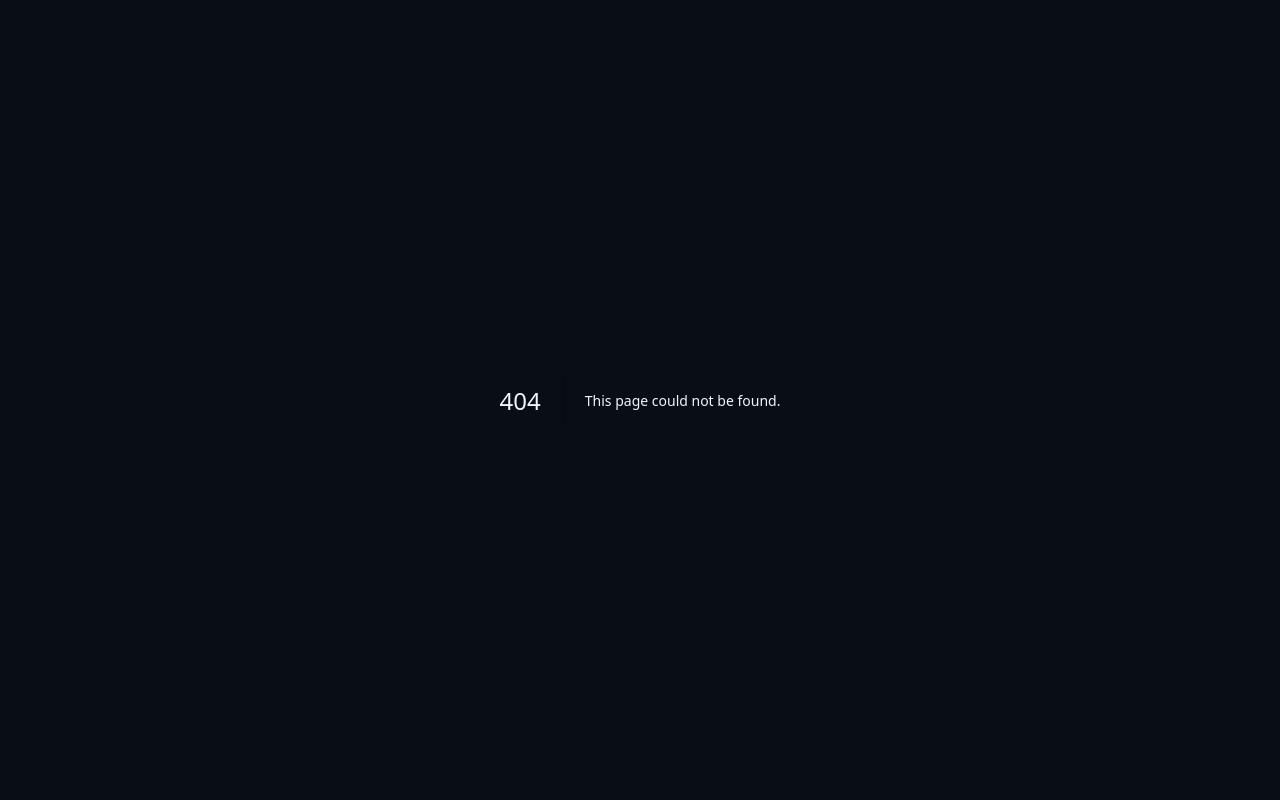
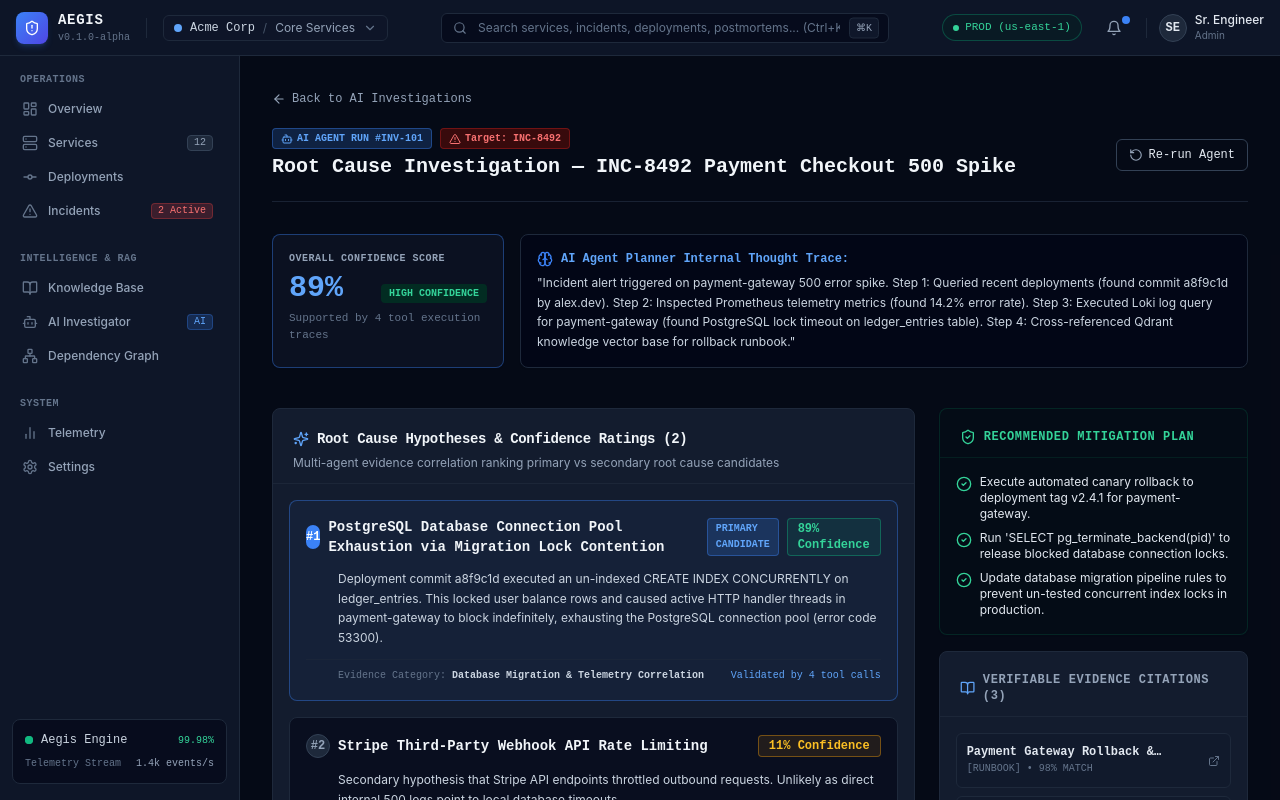
Before and after one commit to Rohan-shiva/aegis-engineering-reliablity-plateform, a Next.js app in the folder apps/web/: page /investigations/inv-101 in a window 1280 px wide. Before the commit this address had no page. Shown: the top 800 px of the page. Built offline with nearby package versions, Linux system fonts and the light colour scheme.

Commit message:
feat(web): build AI Investigation Detail page shell with confidence gauge and planner thought header

```diff
--- /dev/null
+++ b/apps/web/src/app/investigations/[investigationId]/page.tsx
@@ -0,0 +1,156 @@
+"use client";
+
+import React, { useState } from "react";
+import Link from "next/link";
+import { AppShell } from "@/components/layout/AppShell";
+import { AIHypothesesPanel } from "@/components/investigations/AIHypothesesPanel";
+import { AIToolExecutionTraces } from "@/components/investigations/AIToolExecutionTraces";
+import { AISidebarPanel } from "@/components/investigations/AISidebarPanel";
+import { Card, CardHeader, CardTitle, CardDescription, CardContent } from "@/components/ui/Card";
+import { Button } from "@/components/ui/Button";
+import { MOCK_INVESTIGATIONS } from "@/mocks";
+import {
+  Bot,
+  ArrowLeft,
+  Sparkles,
+  CheckCircle2,
+  Clock,
+  RotateCcw,
+  ExternalLink,
+  Brain,
+  AlertTriangle,
+} from "lucide-react";
+import { cn } from "@/lib/utils";
+
+interface InvestigationDetailPageProps {
+  params: {
+    investigationId: string;
+  };
+}
+
+export default function InvestigationDetailPage({ params }: InvestigationDetailPageProps) {
+  const inv = MOCK_INVESTIGATIONS.find(
+    (i) => i.id === params.investigationId || i.id.toLowerCase() === params.investigationId.toLowerCase()
+  );
+
+  const [toastMessage, setToastMessage] = useState<string | null>(null);
+
+  if (!inv) {
+    return (
+      <AppShell>
+        <div className="flex flex-col items-center justify-center p-12 text-center border border-slate-800 rounded-lg">
+          <Bot className="h-10 w-10 text-slate-600 mb-2" />
+          <h2 className="font-mono text-base font-bold text-slate-200">Investigation Run Not Found</h2>
+          <p className="font-mono text-xs text-slate-400 mt-1 mb-4">
+            No AI agent investigation run matches ID "{params.investigationId}".
+          </p>
+          <Link href="/investigations">
+            <Button variant="secondary" size="sm" className="gap-1 font-mono">
+              <ArrowLeft className="h-4 w-4" /> Return to AI Investigations Catalog
+            </Button>
+          </Link>
+        </div>
+      </AppShell>
+    );
+  }
+
+  const handleRerun = () => {
+    setToastMessage(`Triggered new AI Agent reasoning loop for ${inv.title}...`);
+    setTimeout(() => setToastMessage(null), 3000);
+  };
+
+  return (
+    <AppShell>
+      {/* Toast Notification */}
+      {toastMessage && (
+        <div className="fixed bottom-5 right-5 z-50 flex items-center gap-2 rounded-lg border border-brand/40 bg-surface/95 px-4 py-3 shadow-2xl backdrop-blur-md font-mono text-xs text-slate-100">
+          <CheckCircle2 className="h-4 w-4 text-emerald-400" />
+          <span>{toastMessage}</span>
+        </div>
+      )}
+
+      {/* Header & Back Breadcrumb */}
+      <div className="space-y-4 border-b border-slate-800/80 pb-5">
+        <Link
+          href="/investigations"
+          className="inline-flex items-center gap-1.5 font-mono text-xs text-slate-400 hover:text-slate-200 transition-colors"
+        >
+          <ArrowLeft className="h-3.5 w-3.5" />
+          <span>Back to AI Investigations</span>
+        </Link>
+
+        {/* Title Bar */}
+        <div className="flex flex-col gap-4 lg:flex-row lg:items-center lg:justify-between">
+          <div className="space-y-1">
+            <div className="flex items-center gap-2 flex-wrap font-mono">
+              <span className="rounded bg-brand/20 text-brand-light border border-brand/40 px-2 py-0.5 text-[10px] font-bold uppercase flex items-center gap-1">
+                <Bot className="h-3 w-3" />
+                AI AGENT RUN #{inv.id}
+              </span>
+
+              {inv.targetIncidentCode && (
+                <Link
+                  href={`/incidents/${inv.targetIncidentCode.toLowerCase()}`}
+                  className="rounded bg-red-950/80 border border-red-800/60 text-red-400 px-2 py-0.5 text-[10px] font-bold hover:underline flex items-center gap-1"
+                >
+                  <AlertTriangle className="h-3 w-3" />
+                  Target: {inv.targetIncidentCode}
+                </Link>
+              )}
+            </div>
+
+            <h1 className="font-mono text-xl font-bold text-slate-100">{inv.title}</h1>
+          </div>
+
+          <div className="flex items-center gap-2">
+            <Button variant="outline" size="sm" onClick={handleRerun} className="gap-1.5 font-mono">
+              <RotateCcw className="h-3.5 w-3.5 text-slate-400" />
+              <span>Re-run Agent</span>
+            </Button>
+          </div>
+        </div>
+      </div>
+
+      {/* Confidence Gauge & Planner Thought Bar */}
+      <div className="grid grid-cols-1 gap-4 lg:grid-cols-4 pt-2">
+        <Card variant="bordered" className="border-brand/40 bg-slate-900/60 p-4 font-mono">
+          <span className="text-[10px] font-semibold uppercase tracking-wider text-slate-400 block">
+            Overall Confidence Score
+          </span>
+          <div className="mt-1 flex items-baseline justify-between">
+            <span className="text-3xl font-extrabold text-brand-light">{inv.confidenceScore}%</span>
+            <span className="rounded bg-emerald-950 px-2 py-0.5 text-[10px] font-bold text-emerald-400 uppercase">
+              HIGH CONFIDENCE
+            </span>
+          </div>
+          <p className="mt-1 text-[11px] text-slate-500">Supported by 4 tool execution traces</p>
+        </Card>
+
+        {/* Planner Thought Trace Box (3/4 width) */}
+        <Card variant="default" className="lg:col-span-3 p-4 bg-slate-950/80 font-mono text-xs">
+          <div className="flex items-center gap-2 font-bold text-brand-light text-xs mb-1.5">
+            <Brain className="h-4 w-4 text-brand" />
+            AI Agent Planner Internal Thought Trace:
+          </div>
+          <p className="text-slate-300 font-sans leading-relaxed text-xs">
+            "{inv.plannerThought}"
+          </p>
+        </Card>
+      </div>
+
+      {/* Main Grid Layout */}
+      <div className="grid grid-cols-1 gap-6 lg:grid-cols-3 pt-4">
+        {/* Left Column (2/3 width) */}
+        <div className="space-y-6 lg:col-span-2">
+          <AIHypothesesPanel hypotheses={inv.hypotheses} />
+          <AIToolExecutionTraces toolCalls={inv.toolCalls} />
+        </div>
+
+        {/* Right Column (1/3 width) */}
+        <div className="space-y-6">
+          <AISidebarPanel recommendedActions={inv.recommendedActions} citations={inv.citations} />
+        </div>
+      </div>
+    </AppShell>
+  );
+}
```
